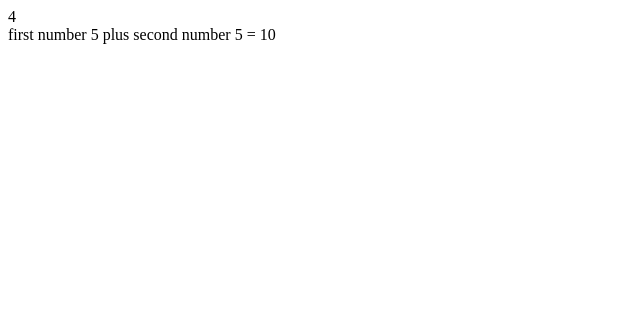
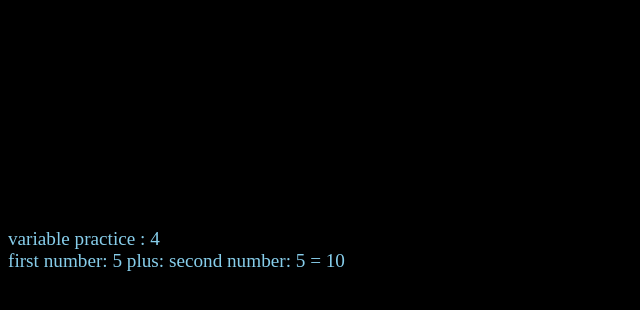
Before and after one commit to victor-jaimes-puente/NodeJS, a plain HTML site: page vanillaJS/html/externalJS.html in a window 1280 px wide. Shown: the whole page, without its empty margins (0-640 px from the left). Drawn offline with Linux system fonts and the light colour scheme.

Commit message:
added IIFE

```diff
--- a/vanillaJS/html/externalJS.html
+++ b/vanillaJS/html/externalJS.html
@@ -1,5 +1,12 @@
 <!DOCTYPE html>
 <html lang="en">
+<style>
+    body{
+        background: black;
+        color: skyblue;
+        font-size: larger;
+    }
+</style>
 <head>
     <meta charset="UTF-8">
     <title>ExternalJS</title>
--- a/vanillaJS/js/externalJS.js
+++ b/vanillaJS/js/externalJS.js
@@ -1,3 +1,4 @@
+(function () {
 "use strict"
 console.log('hello worldb1');
 function logHello() {
@@ -15,13 +16,18 @@ function increment(x) {
 var four = increment(3);
 var six = increment(increment(increment(3)));
 
-document.write(four);
+document.write( " <br><br><br><br><br><br><br><br><br><br>variable practice :  " + four);
 
 // add
 function add(a , b) {
     const first = a;
     const second = b;
-   return(('first number ' + first) + ( ' plus ' + ' second number ' + second + " = ")) +(a + b);
+   return(('first number: ' + first) + ( ' plus: ' + ' second number: ' + second + " = ")) +(a + b);
 }
 
 document.write( "<br>" +  add(5,5));
+
+
+
+
+})();
```
